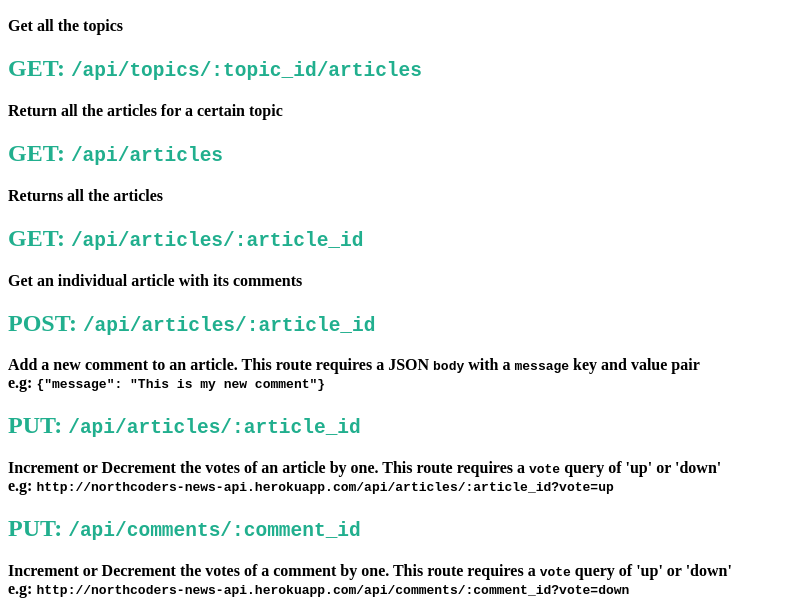
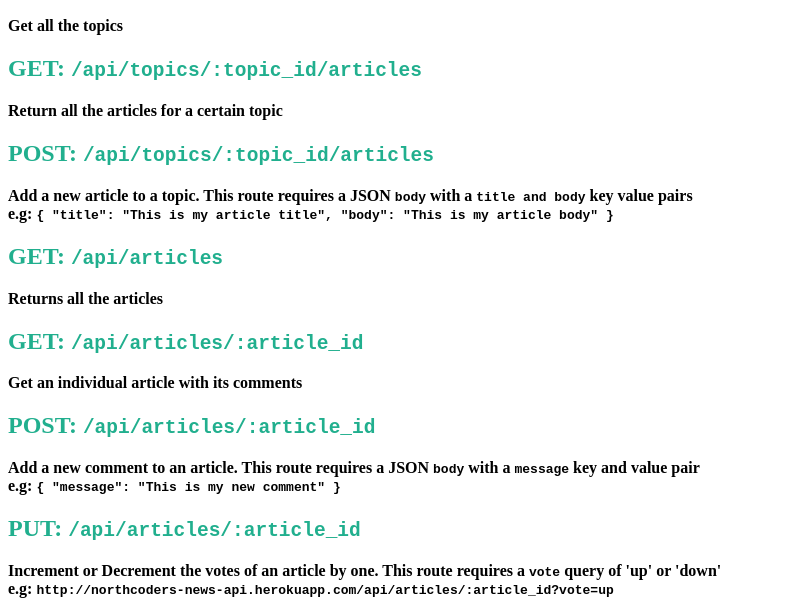
Before and after one commit to AnatDean/BE-NC-News, a website: page public/api.html in a window 1280 px wide. Shown: the part 168-783 px from the top of the page, without its empty margins (0-786 px from the left). Drawn offline with Linux system fonts and the light colour scheme.

Commit message:
ammended readme and public html file

```diff
--- a/public/api.html
+++ b/public/api.html
@@ -18,13 +18,27 @@
       <p><strong>Get all the topics</strong></p>
       <h2 style="color:#21AF8E;">GET: <code>/api/topics/:topic_id/articles</code></h2>
       <p><strong>Return all the articles for a certain topic</strong></p>
+
+      <h2 style="color:#21AF8E;">POST: <code>/api/topics/:topic_id/articles</code></h2>
+      <p><strong>Add a new article to a topic. This route requires a JSON <code>body</code> with a <code>title and body</code> key value pairs<br>
+       e.g: <code>
+        {
+        "title": "This is my article title",
+        "body": "This is my article body"
+        }
+      </code>
+      </strong></p>
       <h2 style="color:#21AF8E;">GET: <code>/api/articles</code></h2>
       <p><strong>Returns all the articles</strong></p>
       <h2 style="color:#21AF8E;">GET: <code>/api/articles/:article_id</code></h2>
       <p><strong>Get an individual article with its comments</strong></p>
       <h2 style="color:#21AF8E;">POST: <code>/api/articles/:article_id</code></h2>
       <p><strong>Add a new comment to an article. This route requires a JSON <code>body</code> with a <code>message</code> key and value pair<br>
-        e.g: <code>{"message": "This is my new comment"}</code>
+        e.g: <code>
+          {
+          "message": "This is my new comment"
+          }
+        </code>
       </strong></p>
       <h2 style="color:#21AF8E;">PUT: <code>/api/articles/:article_id</code></h2>
       <p><strong>Increment or Decrement the votes of an article by one. This route requires a <code>vote</code> query of 'up' or 'down'<br>
```
Also changed, not shown: README.md.
